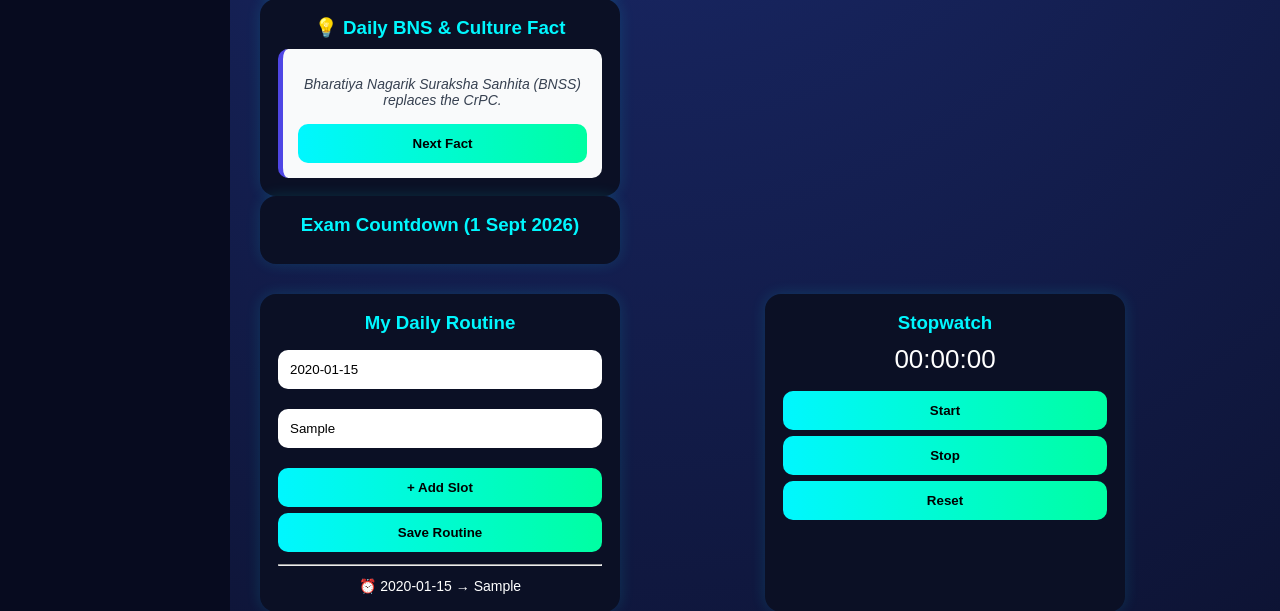
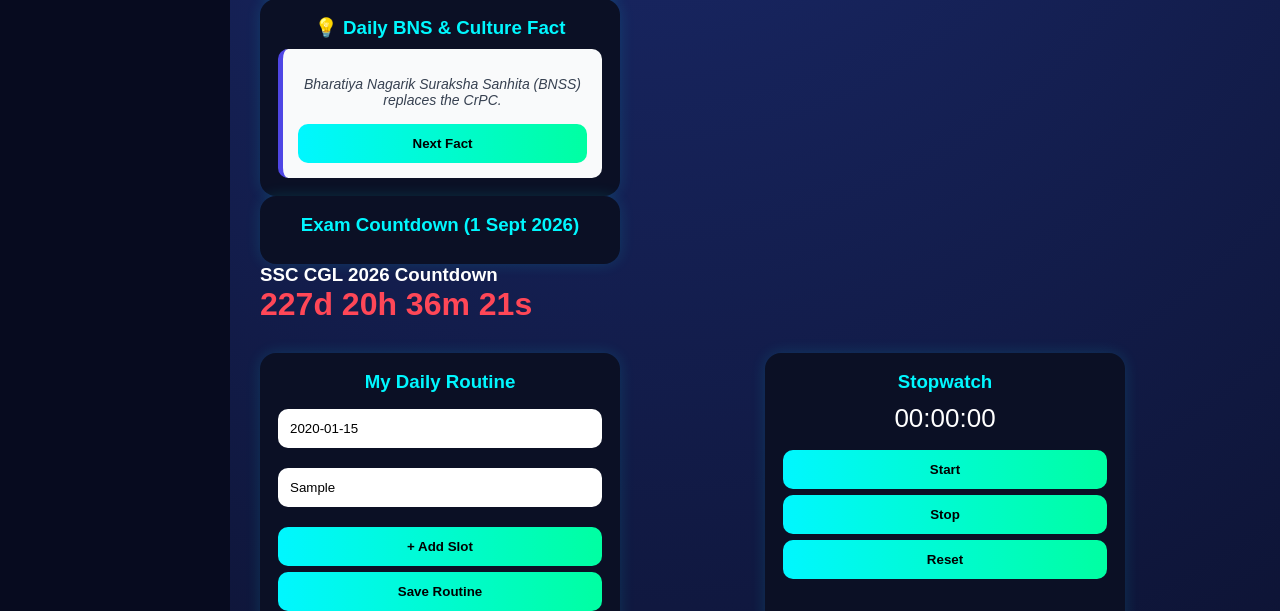
Before and after one commit to poltukunar-oss/SSC_Command_Center, a Flask app: page /dashboard in a window 1280 px wide. Shown: the part 367-978 px from the top of the page. Run offline with Flask 3, Linux system fonts and the light colour scheme; the visitor is signed in with stand-in values (Sample User, id 1); tables that the repository leaves empty hold one stand-in row (values such as "Sample post").

Commit message:
Live timer fix for Sept 2026

```diff
--- a/static/js/app.js
+++ b/static/js/app.js
@@ -47,3 +47,34 @@ function getNewFact() {
 
 // Initial call to show a fact
 getNewFact();
+function startExamCountdown() {
+    // Target Date: 1 September 2026
+    const targetDate = new Date("September 1, 2026 00:00:00").getTime();
+
+    const timerInterval = setInterval(() => {
+        const now = new Date().getTime();
+        const difference = targetDate - now;
+
+        // Time calculations
+        const days = Math.floor(difference / (1000 * 60 * 60 * 24));
+        const hours = Math.floor((difference % (1000 * 60 * 60 * 24)) / (1000 * 60 * 60));
+        const minutes = Math.floor((difference % (1000 * 60 * 60)) / (1000 * 60));
+        const seconds = Math.floor((difference % (1000 * 60)) / 1000);
+
+        // UI Update
+        const display = document.getElementById("countdown-timer");
+
+        if (display) {
+            display.innerHTML = `${days}d ${hours}h ${minutes}m ${seconds}s`;
+        }
+
+        // Agar date aa gayi toh stop kar do
+        if (difference < 0) {
+            clearInterval(timerInterval);
+            if (display) display.innerHTML = "EXAM DAY!";
+        }
+    }, 1000); // Har 1 second (1000ms) mein update hoga
+}
+
+// Function ko call karo
+startExamCountdown();
--- a/templates/index.html
+++ b/templates/index.html
@@ -73,6 +73,11 @@ button{padding:10px 14px;border:none;border-radius:8px;background:linear-gradien
 <div class="card">
 <h3>Exam Countdown (1 Sept 2026)</h3>
 <div class="timer" id="countdown"></div>
+</div><div class="timer-container">
+    <h3>SSC CGL 2026 Countdown</h3>
+    <div id="countdown-timer" style="font-size: 2rem; font-weight: bold; color: #ff4757;">
+        00d 00h 00m 00s
+    </div>
 </div>
 
 <!-- ROUTINE + STOPWATCH -->
```
